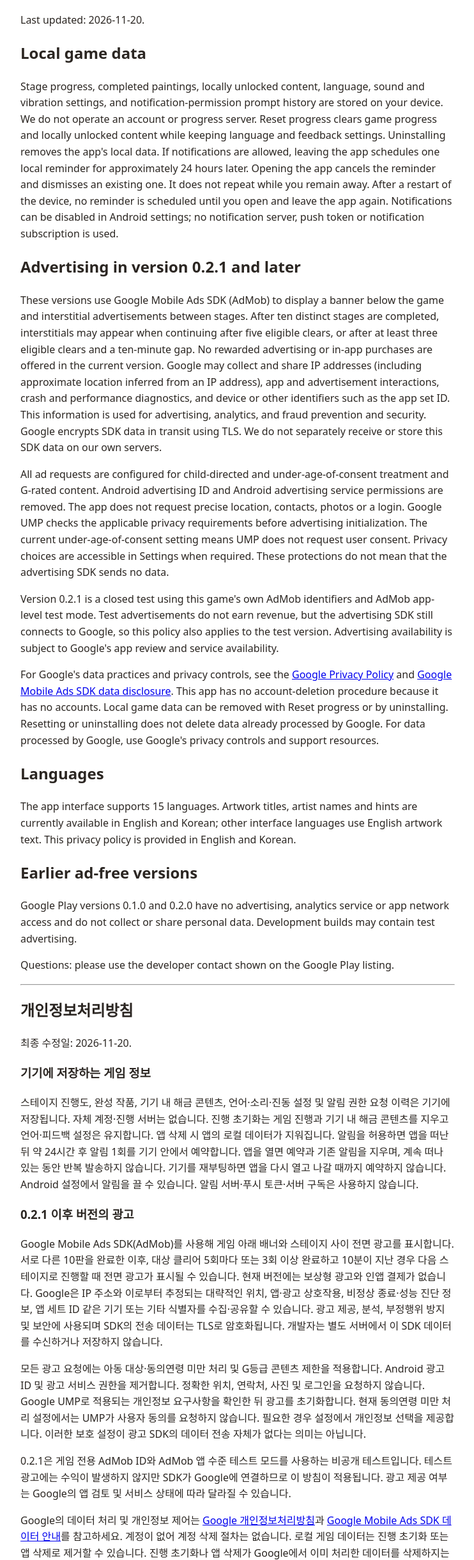
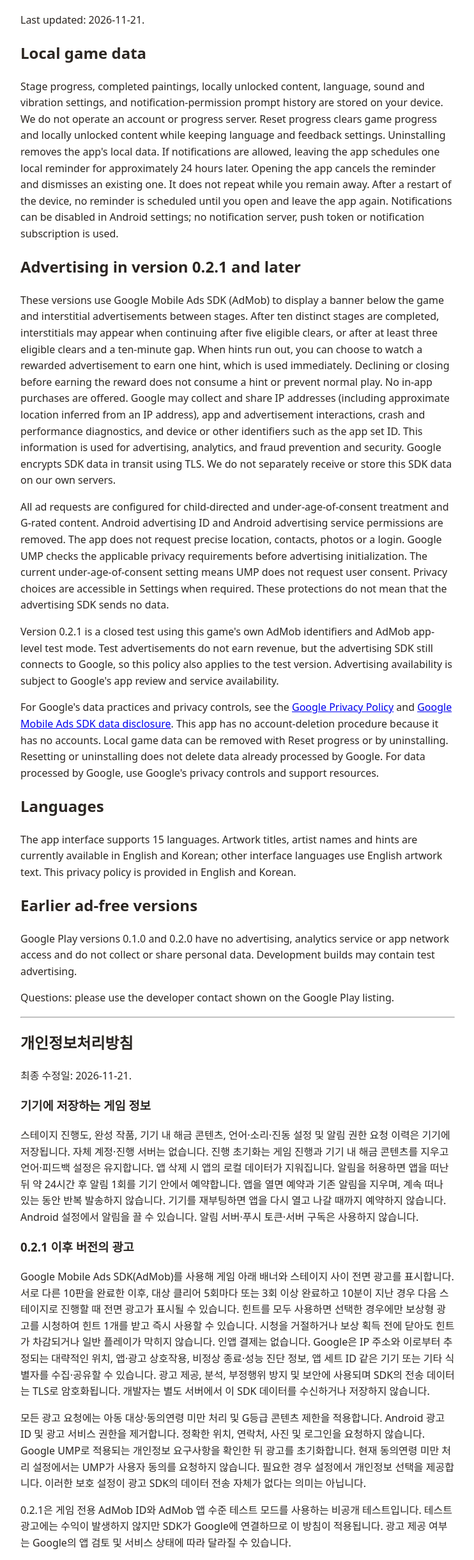
Before and after one commit to champark/champark.github.io, a plain HTML site: page pigment-loop-privacy/index.html in a window 1280 px wide. Shown: the part 137-2575 px from the top of the page at 64% size, without its empty margins (268-1010 px from the left). Drawn offline with Linux system fonts and the light colour scheme.

Commit message:
Disclose optional rewarded hint advertisements

```diff
--- a/pigment-loop-privacy/index.html
+++ b/pigment-loop-privacy/index.html
@@ -8,11 +8,11 @@
 </head>
 <body>
 <h1>Pigment Loop: Color Connect — Privacy Policy</h1>
-<p>Last updated: 2026-11-20.</p>
+<p>Last updated: 2026-11-21.</p>
 <h2>Local game data</h2>
 <p>Stage progress, completed paintings, locally unlocked content, language, sound and vibration settings, and notification-permission prompt history are stored on your device. We do not operate an account or progress server. Reset progress clears game progress and locally unlocked content while keeping language and feedback settings. Uninstalling removes the app's local data. If notifications are allowed, leaving the app schedules one local reminder for approximately 24 hours later. Opening the app cancels the reminder and dismisses an existing one. It does not repeat while you remain away. After a restart of the device, no reminder is scheduled until you open and leave the app again. Notifications can be disabled in Android settings; no notification server, push token or notification subscription is used.</p>
 <h2>Advertising in version 0.2.1 and later</h2>
-<p>These versions use Google Mobile Ads SDK (AdMob) to display a banner below the game and interstitial advertisements between stages. After ten distinct stages are completed, interstitials may appear when continuing after five eligible clears, or after at least three eligible clears and a ten-minute gap. No rewarded advertising or in-app purchases are offered in the current version. Google may collect and share IP addresses (including approximate location inferred from an IP address), app and advertisement interactions, crash and performance diagnostics, and device or other identifiers such as the app set ID. This information is used for advertising, analytics, and fraud prevention and security. Google encrypts SDK data in transit using TLS. We do not separately receive or store this SDK data on our own servers.</p>
+<p>These versions use Google Mobile Ads SDK (AdMob) to display a banner below the game and interstitial advertisements between stages. After ten distinct stages are completed, interstitials may appear when continuing after five eligible clears, or after at least three eligible clears and a ten-minute gap. When hints run out, you can choose to watch a rewarded advertisement to earn one hint, which is used immediately. Declining or closing before earning the reward does not consume a hint or prevent normal play. No in-app purchases are offered. Google may collect and share IP addresses (including approximate location inferred from an IP address), app and advertisement interactions, crash and performance diagnostics, and device or other identifiers such as the app set ID. This information is used for advertising, analytics, and fraud prevention and security. Google encrypts SDK data in transit using TLS. We do not separately receive or store this SDK data on our own servers.</p>
 <p>All ad requests are configured for child-directed and under-age-of-consent treatment and G-rated content. Android advertising ID and Android advertising service permissions are removed. The app does not request precise location, contacts, photos or a login. Google UMP checks the applicable privacy requirements before advertising initialization. The current under-age-of-consent setting means UMP does not request user consent. Privacy choices are accessible in Settings when required. These protections do not mean that the advertising SDK sends no data.</p>
 <p>Version 0.2.1 is a closed test using this game's own AdMob identifiers and AdMob app-level test mode. Test advertisements do not earn revenue, but the advertising SDK still connects to Google, so this policy also applies to the test version. Advertising availability is subject to Google's app review and service availability.</p>
 <p>For Google's data practices and privacy controls, see the <a href="https://policies.google.com/privacy">Google Privacy Policy</a> and <a href="https://developers.google.com/admob/android/privacy/play-data-disclosure">Google Mobile Ads SDK data disclosure</a>. This app has no account-deletion procedure because it has no accounts. Local game data can be removed with Reset progress or by uninstalling. Resetting or uninstalling does not delete data already processed by Google. For data processed by Google, use Google's privacy controls and support resources.</p>
@@ -23,11 +23,11 @@
 <p>Questions: please use the developer contact shown on the Google Play listing.</p>
 <hr>
 <h2>개인정보처리방침</h2>
-<p>최종 수정일: 2026-11-20.</p>
+<p>최종 수정일: 2026-11-21.</p>
 <h3>기기에 저장하는 게임 정보</h3>
 <p>스테이지 진행도, 완성 작품, 기기 내 해금 콘텐츠, 언어·소리·진동 설정 및 알림 권한 요청 이력은 기기에 저장됩니다. 자체 계정·진행 서버는 없습니다. 진행 초기화는 게임 진행과 기기 내 해금 콘텐츠를 지우고 언어·피드백 설정은 유지합니다. 앱 삭제 시 앱의 로컬 데이터가 지워집니다. 알림을 허용하면 앱을 떠난 뒤 약 24시간 후 알림 1회를 기기 안에서 예약합니다. 앱을 열면 예약과 기존 알림을 지우며, 계속 떠나 있는 동안 반복 발송하지 않습니다. 기기를 재부팅하면 앱을 다시 열고 나갈 때까지 예약하지 않습니다. Android 설정에서 알림을 끌 수 있습니다. 알림 서버·푸시 토큰·서버 구독은 사용하지 않습니다.</p>
 <h3>0.2.1 이후 버전의 광고</h3>
-<p>Google Mobile Ads SDK(AdMob)를 사용해 게임 아래 배너와 스테이지 사이 전면 광고를 표시합니다. 서로 다른 10판을 완료한 이후, 대상 클리어 5회마다 또는 3회 이상 완료하고 10분이 지난 경우 다음 스테이지로 진행할 때 전면 광고가 표시될 수 있습니다. 현재 버전에는 보상형 광고와 인앱 결제가 없습니다. Google은 IP 주소와 이로부터 추정되는 대략적인 위치, 앱·광고 상호작용, 비정상 종료·성능 진단 정보, 앱 세트 ID 같은 기기 또는 기타 식별자를 수집·공유할 수 있습니다. 광고 제공, 분석, 부정행위 방지 및 보안에 사용되며 SDK의 전송 데이터는 TLS로 암호화됩니다. 개발자는 별도 서버에서 이 SDK 데이터를 수신하거나 저장하지 않습니다.</p>
+<p>Google Mobile Ads SDK(AdMob)를 사용해 게임 아래 배너와 스테이지 사이 전면 광고를 표시합니다. 서로 다른 10판을 완료한 이후, 대상 클리어 5회마다 또는 3회 이상 완료하고 10분이 지난 경우 다음 스테이지로 진행할 때 전면 광고가 표시될 수 있습니다. 힌트를 모두 사용하면 선택한 경우에만 보상형 광고를 시청하여 힌트 1개를 받고 즉시 사용할 수 있습니다. 시청을 거절하거나 보상 획득 전에 닫아도 힌트가 차감되거나 일반 플레이가 막히지 않습니다. 인앱 결제는 없습니다. Google은 IP 주소와 이로부터 추정되는 대략적인 위치, 앱·광고 상호작용, 비정상 종료·성능 진단 정보, 앱 세트 ID 같은 기기 또는 기타 식별자를 수집·공유할 수 있습니다. 광고 제공, 분석, 부정행위 방지 및 보안에 사용되며 SDK의 전송 데이터는 TLS로 암호화됩니다. 개발자는 별도 서버에서 이 SDK 데이터를 수신하거나 저장하지 않습니다.</p>
 <p>모든 광고 요청에는 아동 대상·동의연령 미만 처리 및 G등급 콘텐츠 제한을 적용합니다. Android 광고 ID 및 광고 서비스 권한을 제거합니다. 정확한 위치, 연락처, 사진 및 로그인을 요청하지 않습니다. Google UMP로 적용되는 개인정보 요구사항을 확인한 뒤 광고를 초기화합니다. 현재 동의연령 미만 처리 설정에서는 UMP가 사용자 동의를 요청하지 않습니다. 필요한 경우 설정에서 개인정보 선택을 제공합니다. 이러한 보호 설정이 광고 SDK의 데이터 전송 자체가 없다는 의미는 아닙니다.</p>
 <p>0.2.1은 게임 전용 AdMob ID와 AdMob 앱 수준 테스트 모드를 사용하는 비공개 테스트입니다. 테스트 광고에는 수익이 발생하지 않지만 SDK가 Google에 연결하므로 이 방침이 적용됩니다. 광고 제공 여부는 Google의 앱 검토 및 서비스 상태에 따라 달라질 수 있습니다.</p>
 <p>Google의 데이터 처리 및 개인정보 제어는 <a href="https://policies.google.com/privacy">Google 개인정보처리방침</a>과 <a href="https://developers.google.com/admob/android/privacy/play-data-disclosure">Google Mobile Ads SDK 데이터 안내</a>를 참고하세요. 계정이 없어 계정 삭제 절차는 없습니다. 로컬 게임 데이터는 진행 초기화 또는 앱 삭제로 제거할 수 있습니다. 진행 초기화나 앱 삭제가 Google에서 이미 처리한 데이터를 삭제하지는 않습니다. Google이 처리하는 데이터는 Google의 개인정보 제어 및 지원 경로를 이용해 주세요.</p>
```
